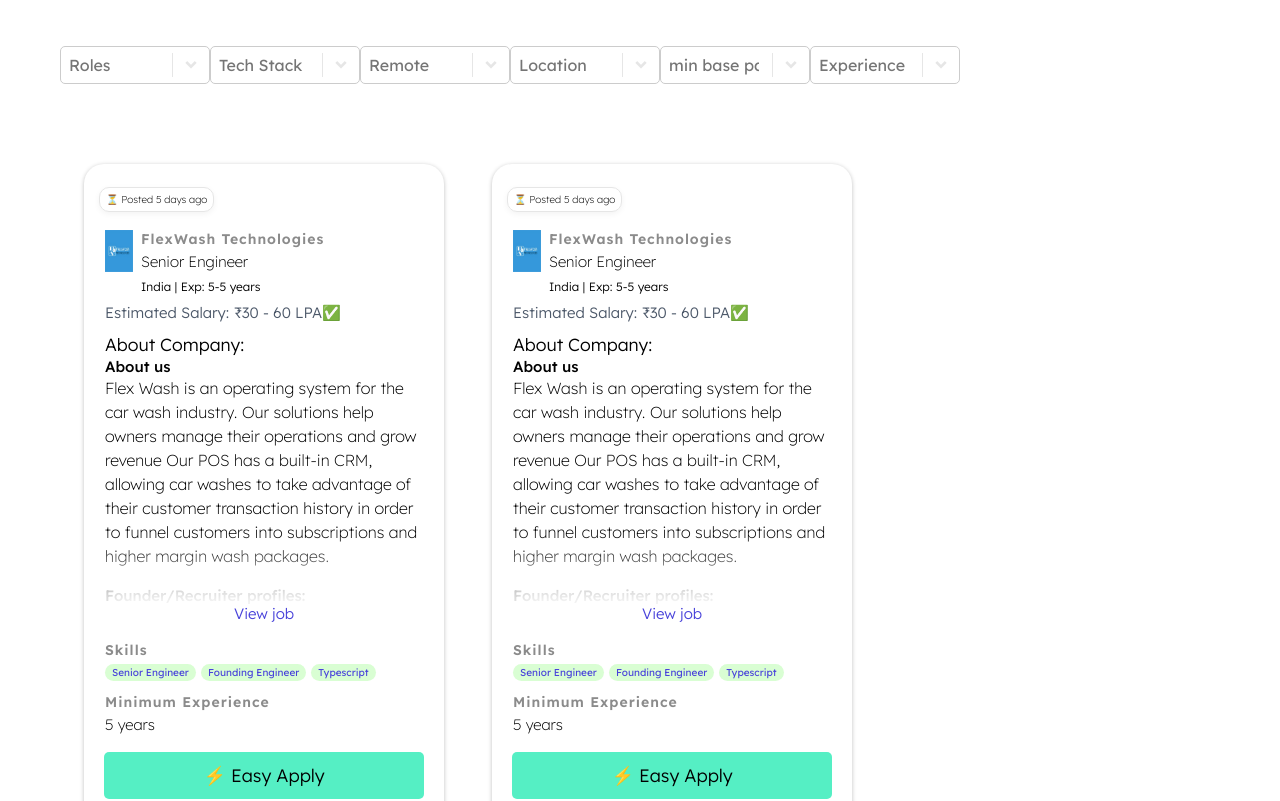
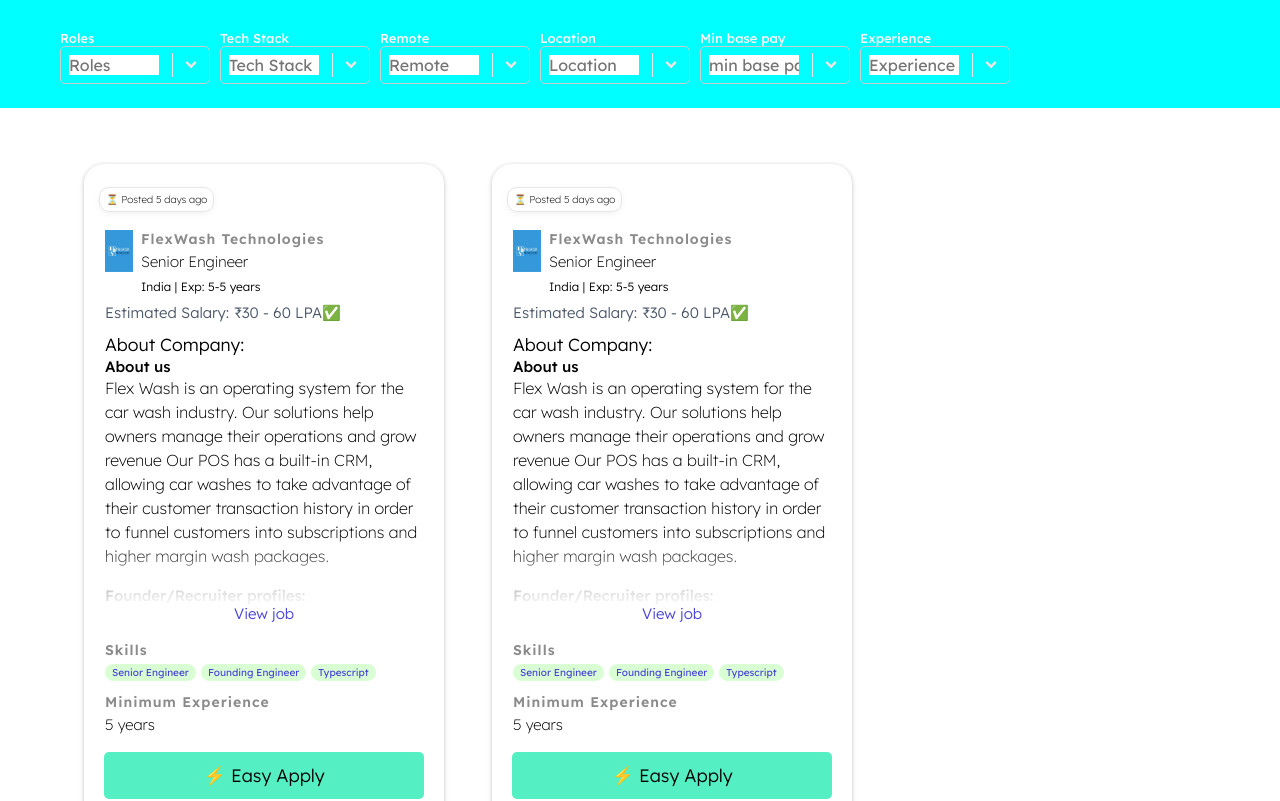
Before and after one commit to riyaz3036/weekday_assignment, a React (Create React App) app: page / in a window 1280 px wide. Shown: the top 801 px of the page. Built offline with nearby package versions, Linux system fonts and the light colour scheme.

Commit message:
minor changes in filters

```diff
--- a/src/App.css
+++ b/src/App.css
@@ -17,8 +17,11 @@
 
 /* Filter Section styling starts here */
 .filters{
+  background-color: aqua;
   display: flex;
   align-items: center;
+  flex-wrap: wrap;
+  gap: 10px;
   padding: 24px 60px;
 }
 
--- a/src/App.js
+++ b/src/App.js
@@ -465,11 +465,9 @@
                             <SelectedTag  text={selectedPay} type={"single"} setSelected={setSelectedPay} selected={selectedPay}/>
                           ):
                           (
-                            <></>
+                            <input type="text" className="search__box" placeholder={selectedPay.length===0?"min base pay":""} value={searchPay} onChange={handlePaySearchChange} onClick={()=>setTogglePayDropdown(1)} />
                           )
                         }
-
-                        <input type="text" className="search__box" placeholder={selectedPay.length===0?"min base pay":""} value={searchPay} onChange={handlePaySearchChange} onClick={()=>setTogglePayDropdown(1)} />
                     </div>
 
                     <div className="element__top__right">
@@ -567,6 +565,13 @@
             </div>
 
 
+
+            {/* Section to filter company Name */}
+            <div>
+
+            </div>
+
+
         </div>
 
         {/* Section for Job Cards */}
```
